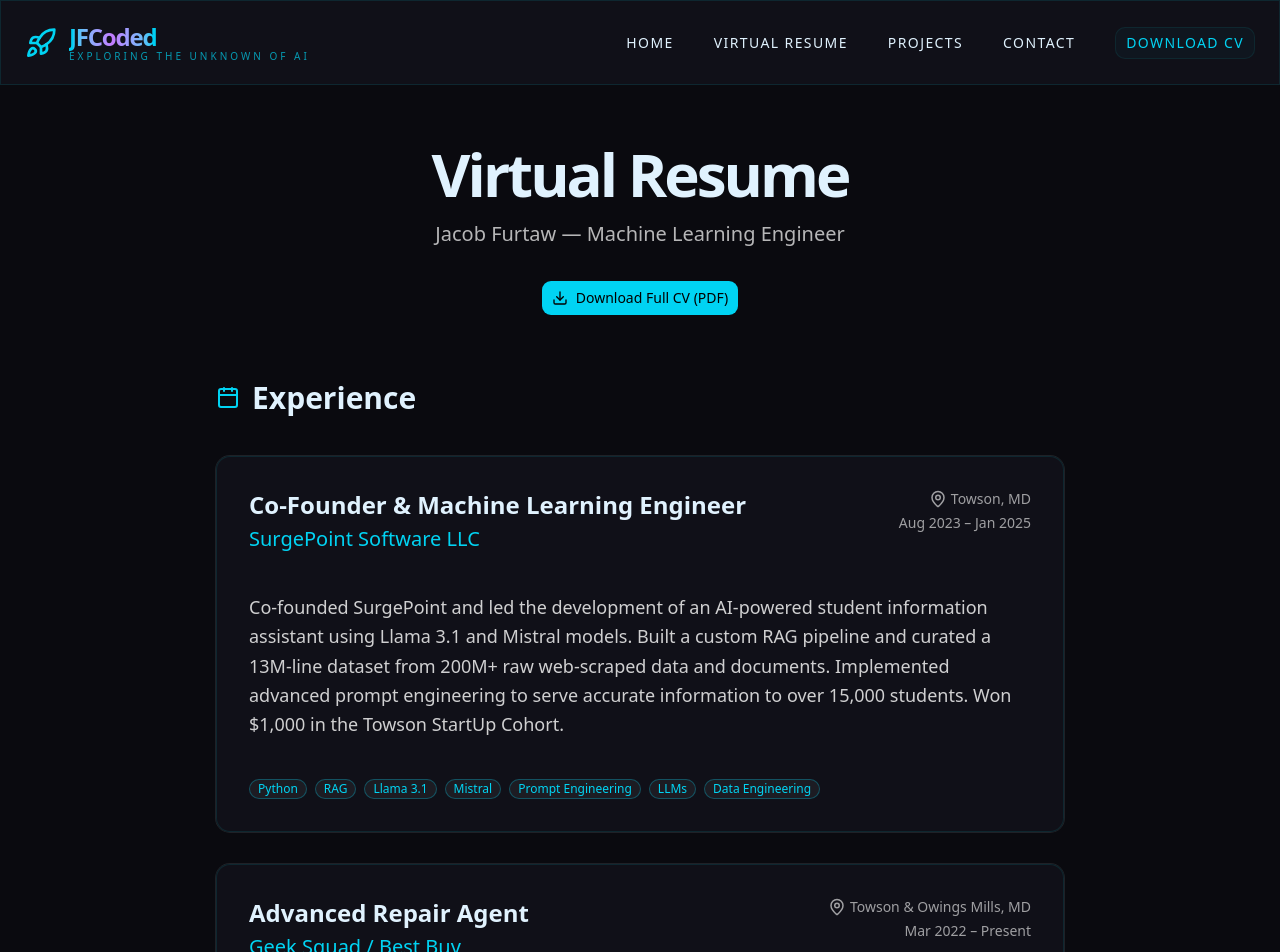
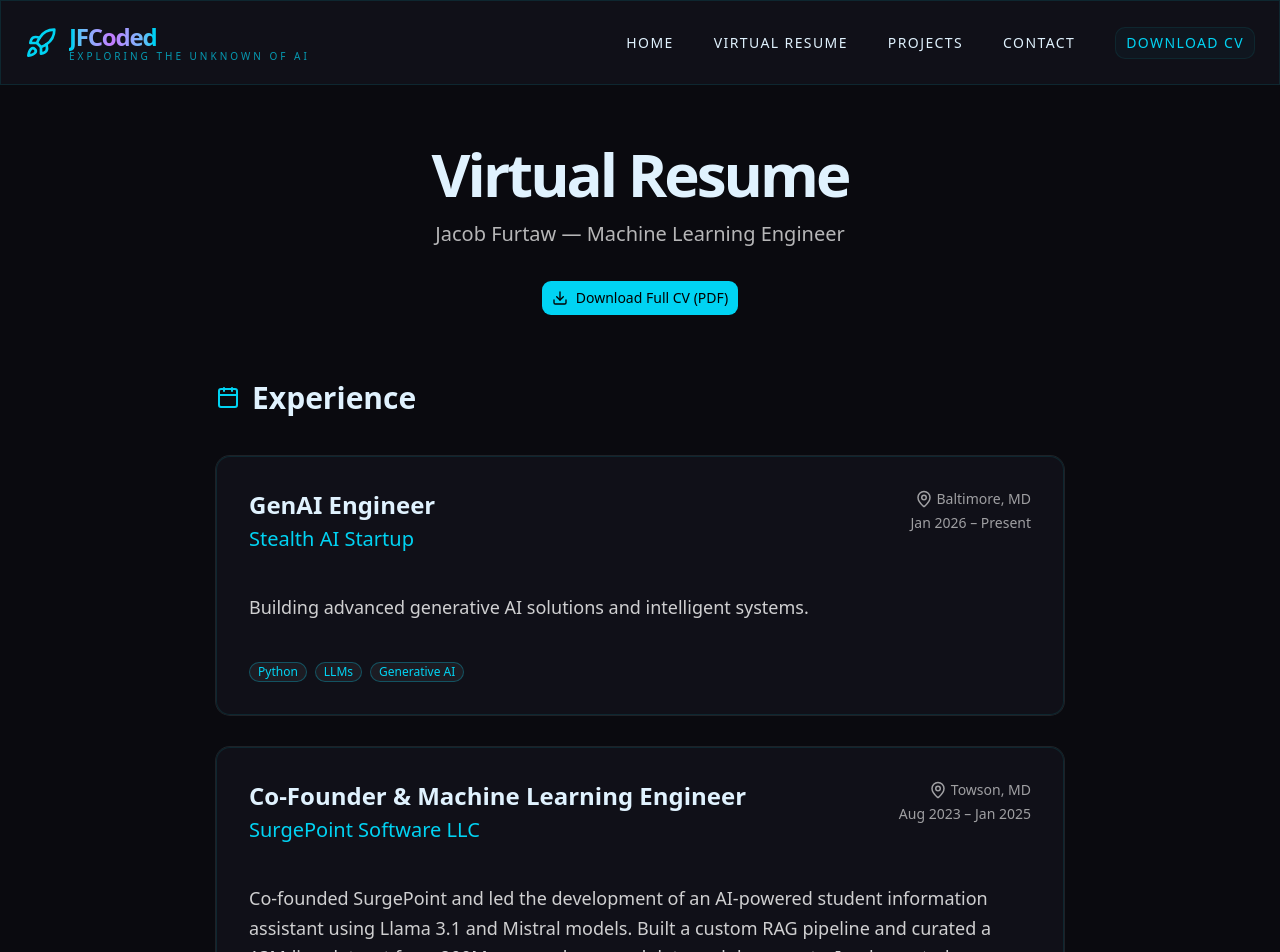
Before and after one commit to JakeFurtaw/jf-coded-v2, a Next.js app: page /resume in a window 1280 px wide. Shown: the top 952 px of the page. Built offline with nearby package versions, Linux system fonts and the light colour scheme.

Commit message:
updates to resume page

```diff
--- a/app/resume/page.tsx
+++ b/app/resume/page.tsx
@@ -8,14 +8,14 @@ import { Badge } from "@/components/ui/badge";
 
 export default function ResumePage() {
   const experiences = [
-    // {
-    //   title: "GenAI Engineer",
-    //   company: "Frontier Signal Partners",
-    //   location: "Baltimore, MD",
-    //   period: "Jan 2026 – Present",
-    //   description: "Building advanced generative AI solutions and intelligent systems.",
-    //   technologies: ["Python", "LLMs", "Generative AI"],
-    // },
+    {
+      title: "GenAI Engineer",
+      company: "Stealth AI Startup",
+      location: "Baltimore, MD",
+      period: "Jan 2026 – Present",
+      description: "Building advanced generative AI solutions and intelligent systems.",
+      technologies: ["Python", "LLMs", "Generative AI"],
+    },
     {
       title: "Co-Founder & Machine Learning Engineer",
       company: "SurgePoint Software LLC",
@@ -28,7 +28,7 @@ export default function ResumePage() {
       title: "Advanced Repair Agent",
       company: "Geek Squad / Best Buy",
       location: "Towson & Owings Mills, MD",
-      period: "Mar 2022 – Present",
+      period: "Mar 2022 – Apr 2026",
       description: "Provided advanced technical support and repairs for computers, laptops, smartphones, and other consumer electronics. Specialized in complex diagnostics, data recovery, malware removal, and OS troubleshooting across Windows and macOS platforms. Handled escalated repairs with a focus on first-time fix rates and excellent customer service. Consistently the top preforming ARA in the micromarket averging 1.2+ tags per hour and 150%+ utilization.",
       technologies: ["Hardware Repair", "Software Troubleshooting", "Data Recovery", "Malware Removal", "Windows", "macOS", "Technical Diagnostics"],
     },
```
